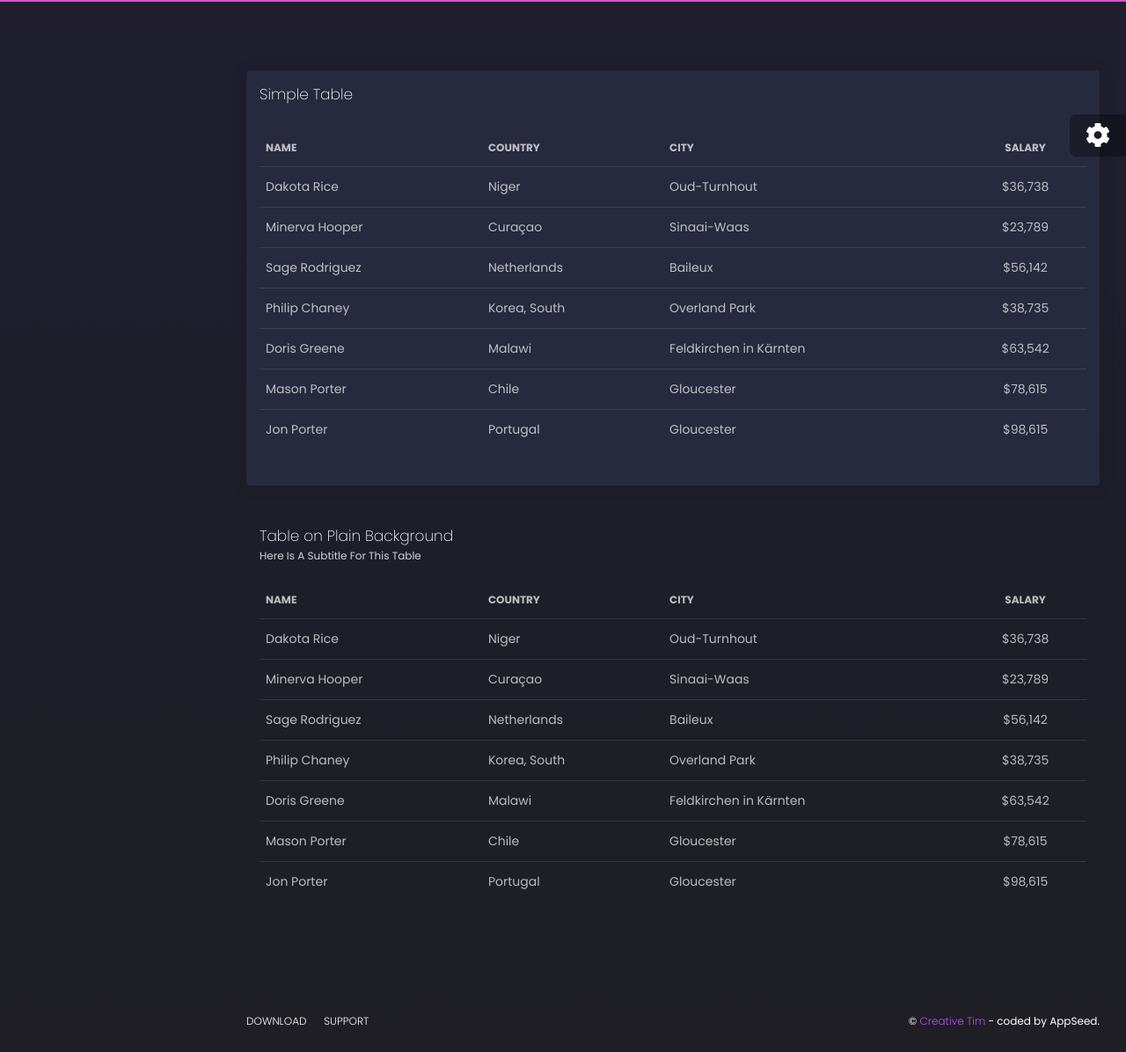
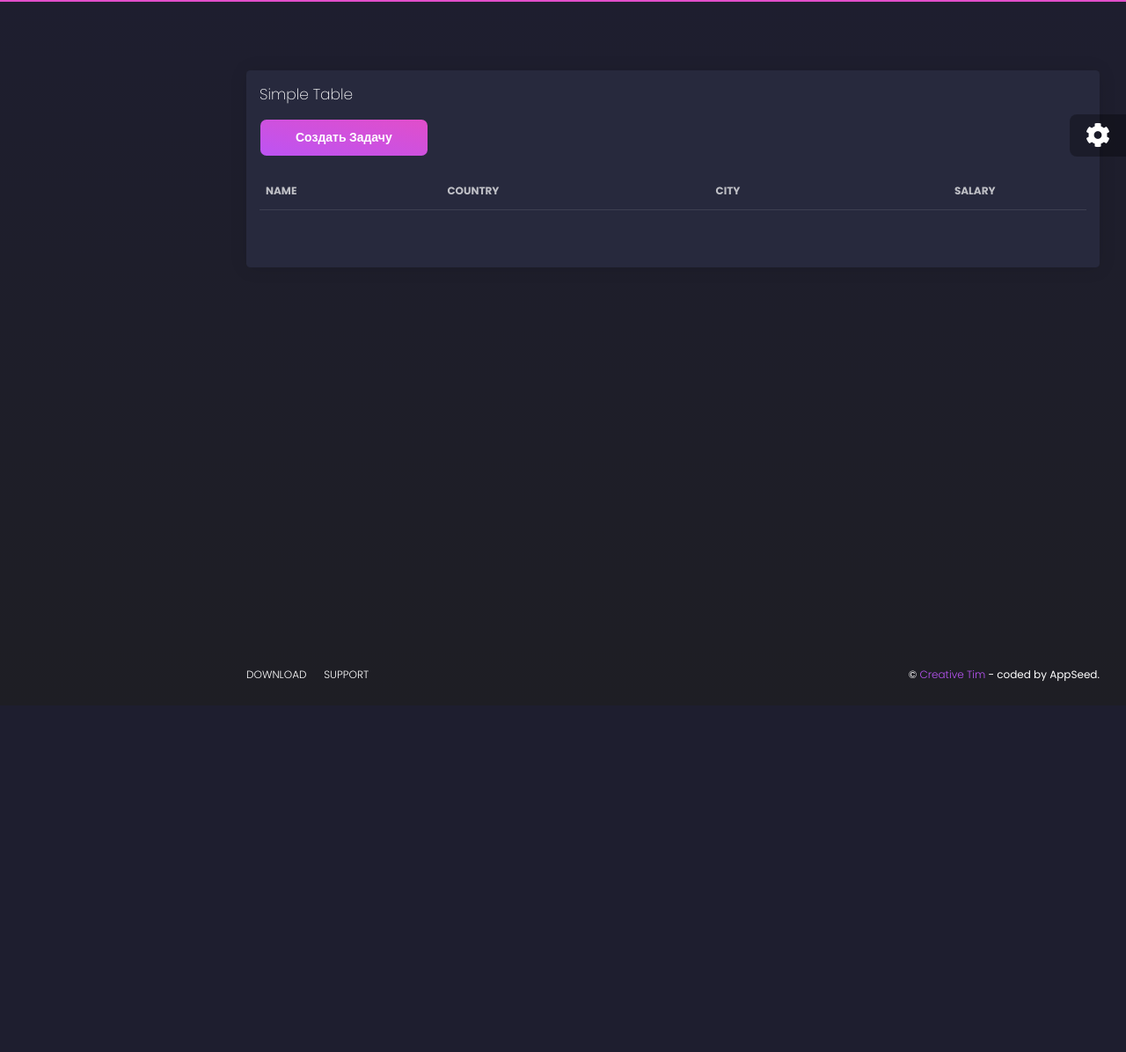
Before and after one commit to Denter1gg/TodoSite-Django, a Django app: page / in a window 1280 px wide. Shown: the whole page at 88% size. After the commit the page ends 775 px from the top, so only its background shows below. Run offline with Django 4.2, Linux system fonts and the light colour scheme; lists and menus that the app fills with data are empty; some libraries are stand-ins or nearby versions.

Commit message:
Commit 2 - Create Task Page

```diff
--- a/TodoSite/main/templates/main/tables.html
+++ b/TodoSite/main/templates/main/tables.html
@@ -14,6 +14,9 @@
         <div class="card ">
           <div class="card-header">
             <h4 class="card-title"> Simple Table</h4>
+            <a href="{% url 'create_task' %}"  class="btn btn-primary">
+              Создать Задачу
+            </a>
           </div>
           <div class="card-body">
             <div class="table-responsive">
@@ -37,238 +40,238 @@
                 <tbody>
                   <tr>
                     <td>
-                      Dakota Rice
+
                     </td>
                     <td>
-                      Niger
+
                     </td>
                     <td>
-                      Oud-Turnhout
+
                     </td>
                     <td class="text-center">
-                      $36,738
+
                     </td>
                   </tr>
-                  <tr>
-                    <td>
-                      Minerva Hooper
-                    </td>
-                    <td>
-                      Curaçao
-                    </td>
-                    <td>
-                      Sinaai-Waas
-                    </td>
-                    <td class="text-center">
-                      $23,789
-                    </td>
-                  </tr>
-                  <tr>
-                    <td>
-                      Sage Rodriguez
-                    </td>
-                    <td>
-                      Netherlands
-                    </td>
-                    <td>
-                      Baileux
-                    </td>
-                    <td class="text-center">
-                      $56,142
-                    </td>
-                  </tr>
-                  <tr>
-                    <td>
-                      Philip Chaney
-                    </td>
-                    <td>
-                      Korea, South
-                    </td>
-                    <td>
-                      Overland Park
-                    </td>
-                    <td class="text-center">
-                      $38,735
-                    </td>
-                  </tr>
-                  <tr>
-                    <td>
-                      Doris Greene
-                    </td>
-                    <td>
-                      Malawi
-                    </td>
-                    <td>
-                      Feldkirchen in Kärnten
-                    </td>
-                    <td class="text-center">
-                      $63,542
-                    </td>
-                  </tr>
-                  <tr>
-                    <td>
-                      Mason Porter
-                    </td>
-                    <td>
-                      Chile
-                    </td>
-                    <td>
-                      Gloucester
-                    </td>
-                    <td class="text-center">
-                      $78,615
-                    </td>
-                  </tr>
-                  <tr>
-                    <td>
-                      Jon Porter
-                    </td>
-                    <td>
-                      Portugal
-                    </td>
-                    <td>
-                      Gloucester
-                    </td>
-                    <td class="text-center">
-                      $98,615
-                    </td>
-                  </tr>
+<!--                  <tr>-->
+<!--                    <td>-->
+<!--                      Minerva Hooper-->
+<!--                    </td>-->
+<!--                    <td>-->
+<!--                      Curaçao-->
+<!--                    </td>-->
+<!--                    <td>-->
+<!--                      Sinaai-Waas-->
+<!--                    </td>-->
+<!--                    <td class="text-center">-->
+<!--                      $23,789-->
+<!--                    </td>-->
+<!--                  </tr>-->
+<!--                  <tr>-->
+<!--                    <td>-->
+<!--                      Sage Rodriguez-->
+<!--                    </td>-->
+<!--                    <td>-->
+<!--                      Netherlands-->
+<!--                    </td>-->
+<!--                    <td>-->
+<!--                      Baileux-->
+<!--                    </td>-->
+<!--                    <td class="text-center">-->
+<!--                      $56,142-->
+<!--                    </td>-->
+<!--                  </tr>-->
+<!--                  <tr>-->
+<!--                    <td>-->
+<!--                      Philip Chaney-->
+<!--                    </td>-->
+<!--                    <td>-->
+<!--                      Korea, South-->
+<!--                    </td>-->
+<!--                    <td>-->
+<!--                      Overland Park-->
+<!--                    </td>-->
+<!--                    <td class="text-center">-->
+<!--                      $38,735-->
+<!--                    </td>-->
+<!--                  </tr>-->
+<!--                  <tr>-->
+<!--                    <td>-->
+<!--                      Doris Greene-->
+<!--                    </td>-->
+<!--                    <td>-->
+<!--                      Malawi-->
+<!--                    </td>-->
+<!--                    <td>-->
+<!--                      Feldkirchen in Kärnten-->
+<!--                    </td>-->
+<!--                    <td class="text-center">-->
+<!--                      $63,542-->
+<!--                    </td>-->
+<!--                  </tr>-->
+<!--                  <tr>-->
+<!--                    <td>-->
+<!--                      Mason Porter-->
+<!--                    </td>-->
+<!--                    <td>-->
+<!--                      Chile-->
+<!--                    </td>-->
+<!--                    <td>-->
+<!--                      Gloucester-->
+<!--                    </td>-->
+<!--                    <td class="text-center">-->
+<!--                      $78,615-->
+<!--                    </td>-->
+<!--                  </tr>-->
+<!--                  <tr>-->
+<!--                    <td>-->
+<!--                      Jon Porter-->
+<!--                    </td>-->
+<!--                    <td>-->
+<!--                      Portugal-->
+<!--                    </td>-->
+<!--                    <td>-->
+<!--                      Gloucester-->
+<!--                    </td>-->
+<!--                    <td class="text-center">-->
+<!--                      $98,615-->
+<!--                    </td>-->
+<!--                  </tr>-->
                 </tbody>
               </table>
             </div>
           </div>
         </div>
       </div>
-      <div class="col-md-12">
-        <div class="card  card-plain">
-          <div class="card-header">
-            <h4 class="card-title"> Table on Plain Background</h4>
-            <p class="category"> Here is a subtitle for this table</p>
-          </div>
-          <div class="card-body">
-            <div class="table-responsive">
-              <table class="table tablesorter " id="">
-                <thead class=" text-primary">
-                  <tr>
-                    <th>
-                      Name
-                    </th>
-                    <th>
-                      Country
-                    </th>
-                    <th>
-                      City
-                    </th>
-                    <th class="text-center">
-                      Salary
-                    </th>
-                  </tr>
-                </thead>
-                <tbody>
-                  <tr>
-                    <td>
-                      Dakota Rice
-                    </td>
-                    <td>
-                      Niger
-                    </td>
-                    <td>
-                      Oud-Turnhout
-                    </td>
-                    <td class="text-center">
-                      $36,738
-                    </td>
-                  </tr>
-                  <tr>
-                    <td>
-                      Minerva Hooper
-                    </td>
-                    <td>
-                      Curaçao
-                    </td>
-                    <td>
-                      Sinaai-Waas
-                    </td>
-                    <td class="text-center">
-                      $23,789
-                    </td>
-                  </tr>
-                  <tr>
-                    <td>
-                      Sage Rodriguez
-                    </td>
-                    <td>
-                      Netherlands
-                    </td>
-                    <td>
-                      Baileux
-                    </td>
-                    <td class="text-center">
-                      $56,142
-                    </td>
-                  </tr>
-                  <tr>
-                    <td>
-                      Philip Chaney
-                    </td>
-                    <td>
-                      Korea, South
-                    </td>
-                    <td>
-                      Overland Park
-                    </td>
-                    <td class="text-center">
-                      $38,735
-                    </td>
-                  </tr>
-                  <tr>
-                    <td>
-                      Doris Greene
-                    </td>
-                    <td>
-                      Malawi
-                    </td>
-                    <td>
-                      Feldkirchen in Kärnten
-                    </td>
-                    <td class="text-center">
-                      $63,542
-                    </td>
-                  </tr>
-                  <tr>
-                    <td>
-                      Mason Porter
-                    </td>
-                    <td>
-                      Chile
-                    </td>
-                    <td>
-                      Gloucester
-                    </td>
-                    <td class="text-center">
-                      $78,615
-                    </td>
-                  </tr>
-                  <tr>
-                    <td>
-                      Jon Porter
-                    </td>
-                    <td>
-                      Portugal
-                    </td>
-                    <td>
-                      Gloucester
-                    </td>
-                    <td class="text-center">
-                      $98,615
-                    </td>
-                  </tr>
-                </tbody>
-              </table>
-            </div>
-          </div>
-        </div>
-      </div>
+<!--      <div class="col-md-12">-->
+<!--        <div class="card  card-plain">-->
+<!--          <div class="card-header">-->
+<!--            <h4 class="card-title"> Table on Plain Background</h4>-->
+<!--            <p class="category"> Here is a subtitle for this table</p>-->
+<!--          </div>-->
+<!--          <div class="card-body">-->
+<!--            <div class="table-responsive">-->
+<!--              <table class="table tablesorter " id="">-->
+<!--                <thead class=" text-primary">-->
+<!--                  <tr>-->
+<!--                    <th>-->
+<!--                      Name-->
+<!--                    </th>-->
+<!--                    <th>-->
+<!--                      Country-->
+<!--                    </th>-->
+<!--                    <th>-->
+<!--                      City-->
+<!--                    </th>-->
+<!--                    <th class="text-center">-->
+<!--                      Salary-->
+<!--                    </th>-->
+<!--                  </tr>-->
+<!--                </thead>-->
+<!--                <tbody>-->
+<!--                  <tr>-->
+<!--                    <td>-->
+<!--                      Dakota Rice-->
+<!--                    </td>-->
+<!--                    <td>-->
+<!--                      Niger-->
+<!--                    </td>-->
+<!--                    <td>-->
+<!--                      Oud-Turnhout-->
+<!--                    </td>-->
+<!--                    <td class="text-center">-->
+<!--                      $36,738-->
+<!--                    </td>-->
+<!--                  </tr>-->
+<!--                  <tr>-->
+<!--                    <td>-->
+<!--                      Minerva Hooper-->
+<!--                    </td>-->
+<!--                    <td>-->
+<!--                      Curaçao-->
+<!--                    </td>-->
+<!--                    <td>-->
+<!--                      Sinaai-Waas-->
+<!--                    </td>-->
+<!--                    <td class="text-center">-->
+<!--                      $23,789-->
+<!--                    </td>-->
+<!--                  </tr>-->
+<!--                  <tr>-->
+<!--                    <td>-->
+<!--                      Sage Rodriguez-->
+<!--                    </td>-->
+<!--                    <td>-->
+<!--                      Netherlands-->
+<!--                    </td>-->
+<!--                    <td>-->
+<!--                      Baileux-->
+<!--                    </td>-->
+<!--                    <td class="text-center">-->
+<!--                      $56,142-->
+<!--                    </td>-->
+<!--                  </tr>-->
+<!--                  <tr>-->
+<!--                    <td>-->
+<!--                      Philip Chaney-->
+<!--                    </td>-->
+<!--                    <td>-->
+<!--                      Korea, South-->
+<!--                    </td>-->
+<!--                    <td>-->
+<!--                      Overland Park-->
+<!--                    </td>-->
+<!--                    <td class="text-center">-->
+<!--                      $38,735-->
+<!--                    </td>-->
+<!--                  </tr>-->
+<!--                  <tr>-->
+<!--                    <td>-->
+<!--                      Doris Greene-->
+<!--                    </td>-->
+<!--                    <td>-->
+<!--                      Malawi-->
+<!--                    </td>-->
+<!--                    <td>-->
+<!--                      Feldkirchen in Kärnten-->
+<!--                    </td>-->
+<!--                    <td class="text-center">-->
+<!--                      $63,542-->
+<!--                    </td>-->
+<!--                  </tr>-->
+<!--                  <tr>-->
+<!--                    <td>-->
+<!--                      Mason Porter-->
+<!--                    </td>-->
+<!--                    <td>-->
+<!--                      Chile-->
+<!--                    </td>-->
+<!--                    <td>-->
+<!--                      Gloucester-->
+<!--                    </td>-->
+<!--                    <td class="text-center">-->
+<!--                      $78,615-->
+<!--                    </td>-->
+<!--                  </tr>-->
+<!--                  <tr>-->
+<!--                    <td>-->
+<!--                      Jon Porter-->
+<!--                    </td>-->
+<!--                    <td>-->
+<!--                      Portugal-->
+<!--                    </td>-->
+<!--                    <td>-->
+<!--                      Gloucester-->
+<!--                    </td>-->
+<!--                    <td class="text-center">-->
+<!--                      $98,615-->
+<!--                    </td>-->
+<!--                  </tr>-->
+<!--                </tbody>-->
+<!--              </table>-->
+<!--            </div>-->
+<!--          </div>-->
+<!--        </div>-->
+<!--      </div>-->
     </div>
   </div>
 
--- a/TodoSite/main/urls.py
+++ b/TodoSite/main/urls.py
@@ -4,5 +4,6 @@ from . import views
 urlpatterns = [
 
     path('', views.tables),
+    path('create_task/', views.create_task, name="create_task"),
 
 ]
--- a/TodoSite/main/views.py
+++ b/TodoSite/main/views.py
@@ -1,4 +1,20 @@
 from django.shortcuts import render
 
+
+ASSETS_ROOT = "/static/assets"
+
 def tables(request):
-    return render(request, 'main/tables.html', )
+
+    context = {
+        'ASSETS_ROOT' : ASSETS_ROOT,
+
+    }
+    return render(request, 'main/tables.html', context)
+
+def create_task(request):
+
+    context = {
+        'ASSETS_ROOT' : ASSETS_ROOT,
+
+    }
+    return render(request, 'main/user.html', context)
```
Also changed, not shown: TodoSite/main/templates/main/user.html (added, +139 -0 lines).
